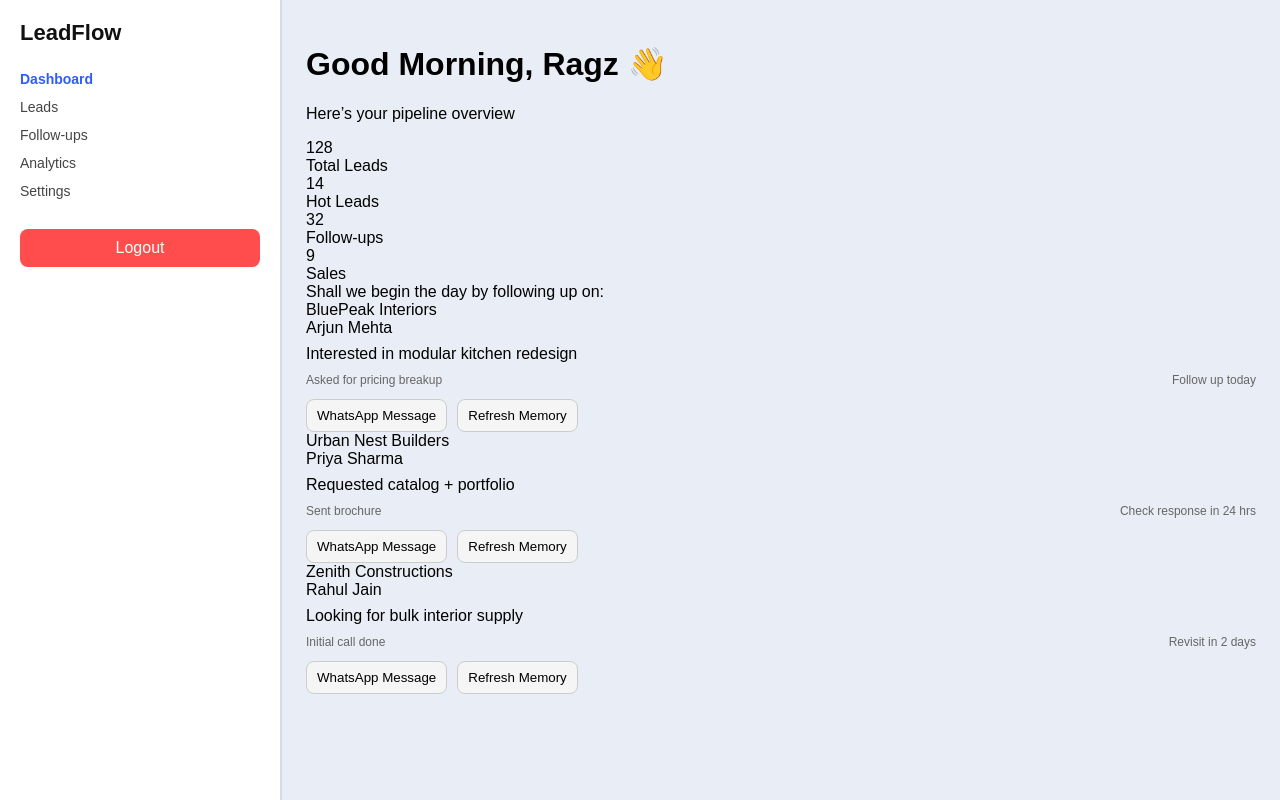
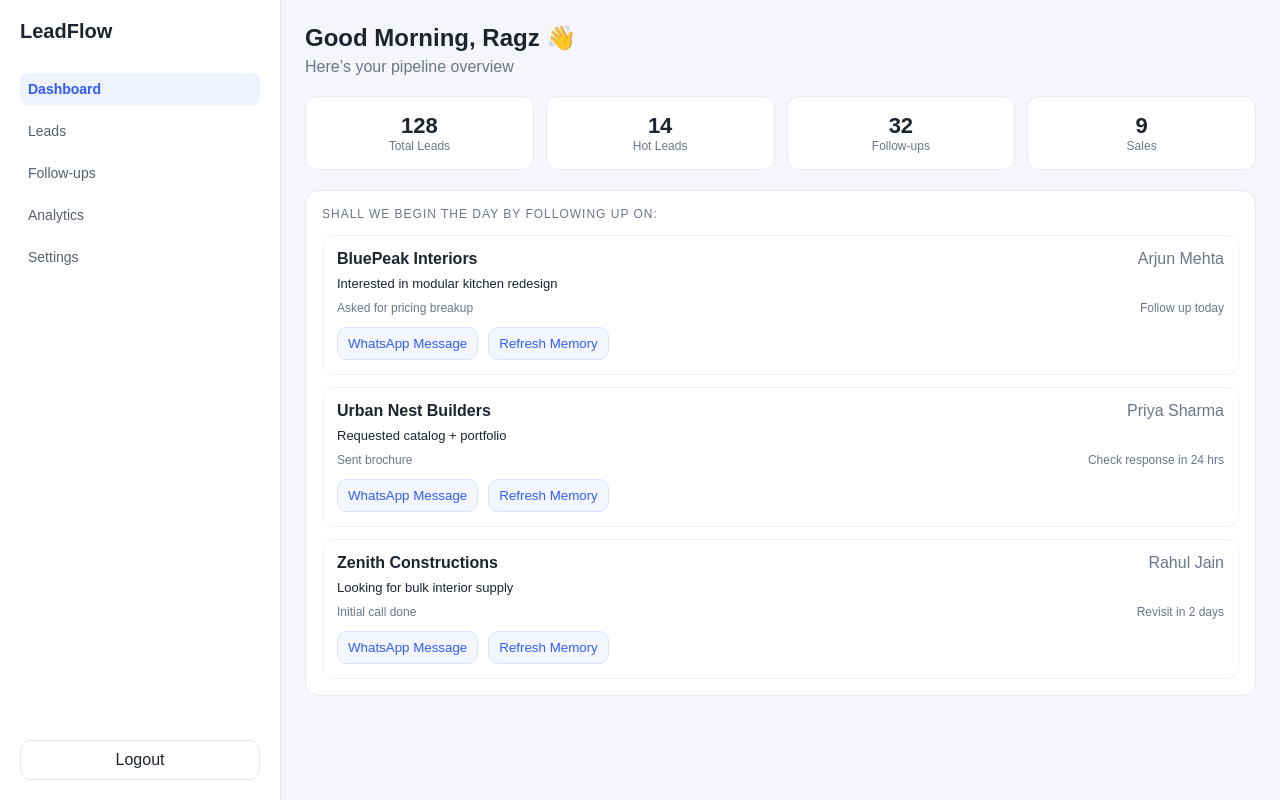
Before and after one commit to stirr3dz3phyr-ship-it/LeadFlow-WarMachine, a React (Vite) app: page / in a window 1280 px wide. Built offline with nearby package versions, Linux system fonts and the light colour scheme.

Commit message:
Update styles.css

```diff
--- a/src/styles.css
+++ b/src/styles.css
@@ -1,119 +1,153 @@
 body {
   margin: 0;
-  font-family: Arial;
-  background: #e9edf5;
+  font-family: Arial, sans-serif;
+  background: #f4f6fb;
+  color: #1c2430;
 }
 
-/* MAIN LAYOUT */
+/* LAYOUT */
 .app {
   display: flex;
   min-height: 100vh;
 }
 
-/* SIDEBAR (MAKE IT CLEAR + STRONG) */
+/* SIDEBAR */
 .sidebar {
   width: 240px;
   background: #ffffff;
-  border-right: 2px solid #d6dbe6;
+  border-right: 1px solid #e5e9f2;
   padding: 20px;
+  display: flex;
+  flex-direction: column;
 }
 
 .logo {
-  font-size: 22px;
-  font-weight: bold;
-  margin-bottom: 25px;
-  color: #111;
+  font-size: 20px;
+  font-weight: 700;
+  margin-bottom: 30px;
 }
 
 .nav {
   display: flex;
   flex-direction: column;
-  gap: 12px;
+  gap: 10px;
+  flex: 1;
 }
 
 .nav-item {
   font-size: 14px;
-  color: #444;
-}
-
-.nav-item.active {
-  font-weight: bold;
-  color: #2f5cff;
-}
-
-/* LOGOUT FIX (WILL STOP LOOKING LIKE A RANDOM BOX) */
-.logout {
-  margin-top: 30px;
-  padding: 10px;
-  background: #ff4d4d;
-  color: white;
-  text-align: center;
+  color: #556070;
+  padding: 8px;
   border-radius: 8px;
   cursor: pointer;
 }
 
-/* MAIN AREA */
+.nav-item.active {
+  background: #eef3ff;
+  color: #2f5cff;
+  font-weight: 600;
+}
+
+.logout {
+  margin-top: auto;
+  padding: 10px;
+  border-radius: 10px;
+  border: 1px solid #e5e9f2;
+  text-align: center;
+  cursor: pointer;
+}
+
+/* MAIN */
 .main {
   flex: 1;
   padding: 24px;
 }
 
-/* HERO */
-.hero h1 {
+/* HEADER */
+.header h1 {
   margin: 0;
   font-size: 24px;
 }
 
-.hero p {
-  color: #666;
+.header p {
+  margin-top: 6px;
+  color: #6b768a;
 }
 
-/* KPI ROW (BIG + CLEAR) */
-.kpi-row {
-  display: flex;
+/* KPI STRIP */
+.kpi-strip {
+  display: grid;
+  grid-template-columns: repeat(4, 1fr);
   gap: 12px;
   margin: 20px 0;
 }
 
-.kpi-box {
-  flex: 1;
+.kpi-card {
   background: #ffffff;
-  border: 1px solid #d6dbe6;
-  padding: 18px;
+  border: 1px solid #e5e9f2;
   border-radius: 12px;
+  padding: 16px;
   text-align: center;
 }
 
-.kpi-num {
+.kpi-value {
   font-size: 22px;
-  font-weight: bold;
+  font-weight: 700;
 }
 
-/* SECTION TITLE */
-.section-title {
-  margin: 20px 0 10px;
+.kpi-label {
+  font-size: 12px;
+  color: #6b768a;
+}
+
+/* WORKSPACE */
+.workspace {
+  background: #ffffff;
+  border: 1px solid #e5e9f2;
+  border-radius: 14px;
+  padding: 16px;
+}
+
+.workspace-title {
   font-size: 12px;
   text-transform: uppercase;
-  color: #666;
+  letter-spacing: 1px;
+  color: #6b768a;
+  margin-bottom: 14px;
 }
 
-/* FOLLOW UP CARDS (RESTORED VISIBILITY) */
-.card {
-  background: #ffffff;
-  border: 1px solid #d6dbe6;
-  padding: 14px;
-  border-radius: 12px;
-  margin-bottom: 12px;
+/* FOLLOWUPS */
+.followup-list {
+  display: flex;
+  flex-direction: column;
+  gap: 12px;
 }
 
-.row {
+.lead-card {
+  border: 1px solid #eef1f7;
+  border-radius: 12px;
+  padding: 14px;
+  background: #fff;
+}
+
+.lead-top {
   display: flex;
   justify-content: space-between;
-  font-weight: bold;
+  font-weight: 600;
+}
+
+.biz {
+  color: #1c2430;
+}
+
+.contact {
+  color: #6b768a;
+  font-weight: 400;
 }
 
 .note {
   margin-top: 8px;
+  font-size: 13px;
 }
 
 .meta {
@@ -121,7 +155,7 @@ body {
   display: flex;
   justify-content: space-between;
   font-size: 12px;
-  color: #666;
+  color: #6b768a;
 }
 
 .actions {
@@ -131,8 +165,10 @@ body {
 }
 
 button {
+  background: #f3f6ff;
+  border: 1px solid #d9e2ff;
+  color: #2f5cff;
   padding: 8px 10px;
-  border: 1px solid #ccc;
-  background: #f5f5f5;
-  border-radius: 8px;
+  border-radius: 10px;
+  cursor: pointer;
 }
```
